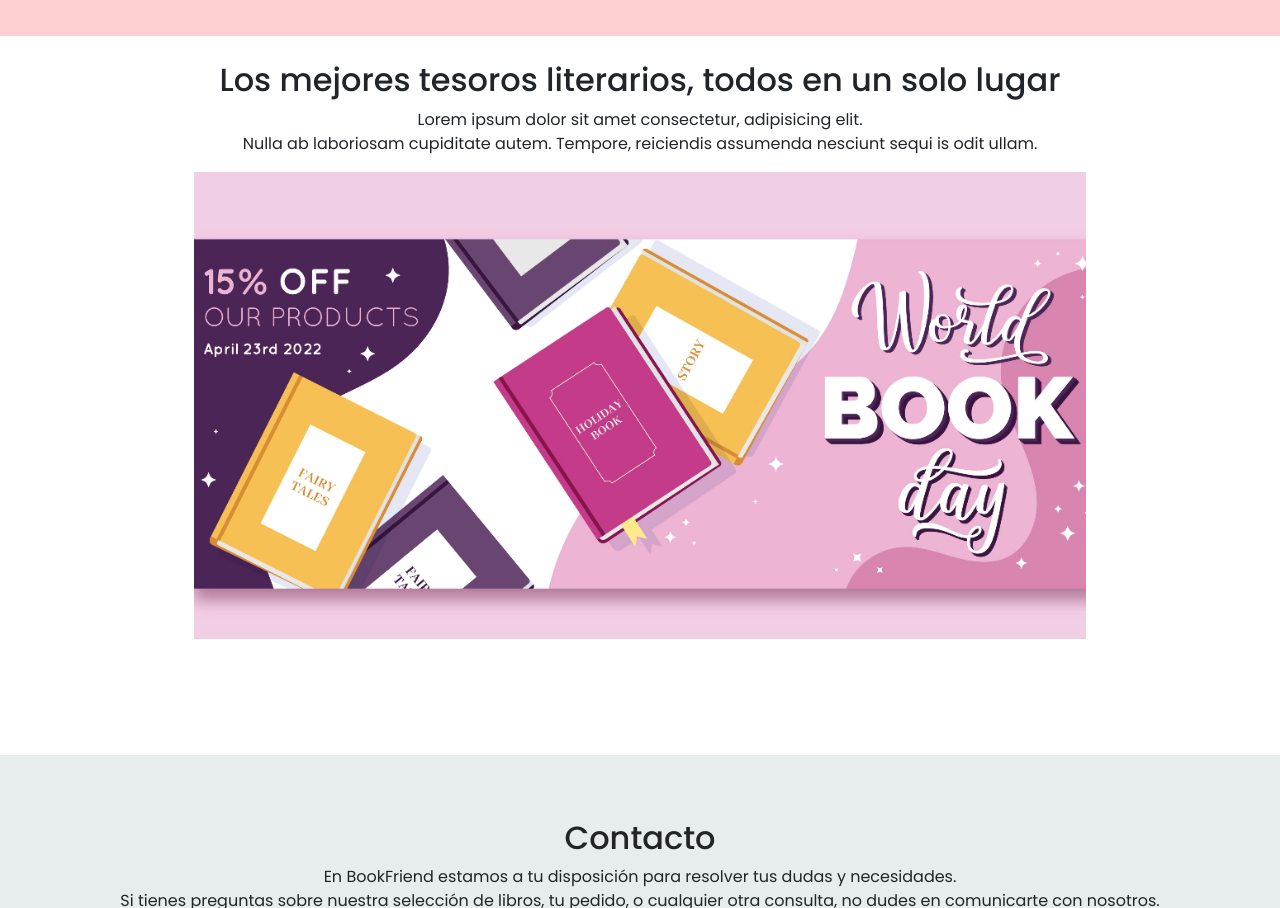
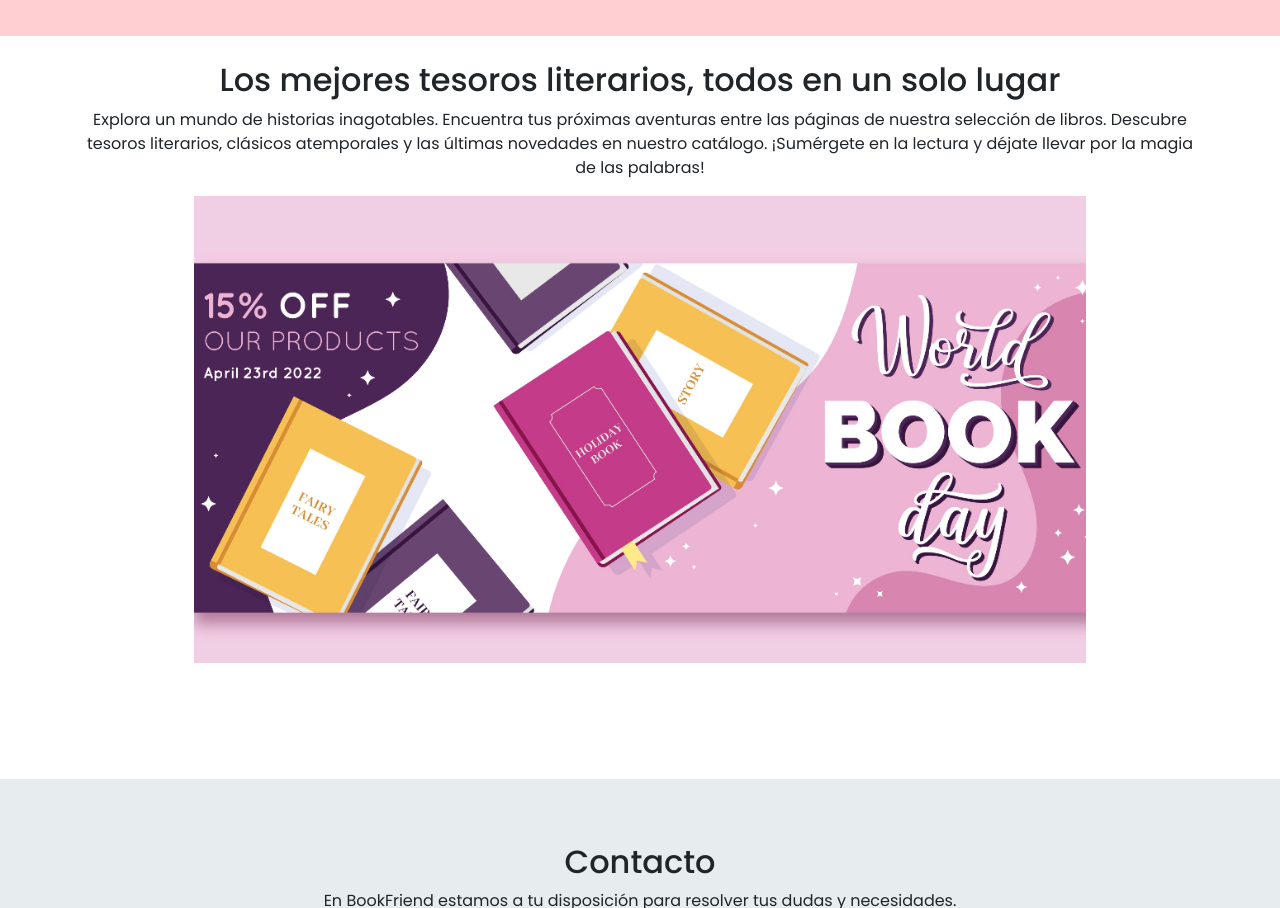
Before and after one commit to ingrid-jaz-021/BookFriendFinal, a plain HTML site: page index.html in a window 1280 px wide. Shown: the part 2599-3507 px from the top of the page. Drawn offline with nearby package versions, Linux system fonts and the light colour scheme.

Commit message:
Texto en banner

```diff
--- a/index.html
+++ b/index.html
@@ -355,8 +355,7 @@
                 <div class="col-md-12 text-center">
                     <h2>Los mejores tesoros literarios, todos en un solo lugar</h2>
                     <p>
-                        Lorem ipsum dolor sit amet consectetur, adipisicing elit. <br> Nulla ab laboriosam cupiditate autem. Tempore, reiciendis assumenda nesciunt sequi
-                        is odit ullam.
+                        Explora un mundo de historias inagotables. Encuentra tus próximas aventuras entre las páginas de nuestra selección de libros. Descubre tesoros literarios, clásicos atemporales y las últimas novedades en nuestro catálogo. ¡Sumérgete en la lectura y déjate llevar por la magia de las palabras!
                     </p>
                     <div>
                         <img src="img/world_book2.jpg" alt="">
```
